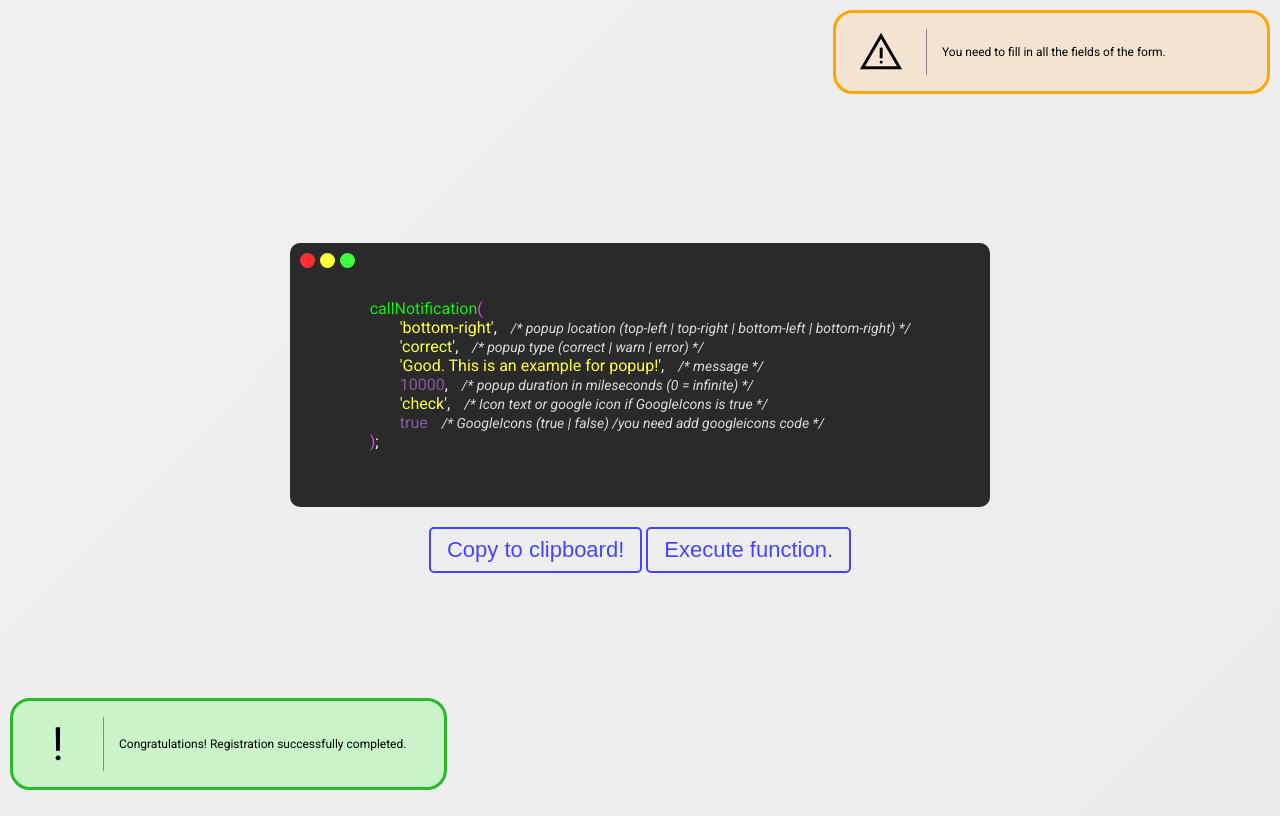
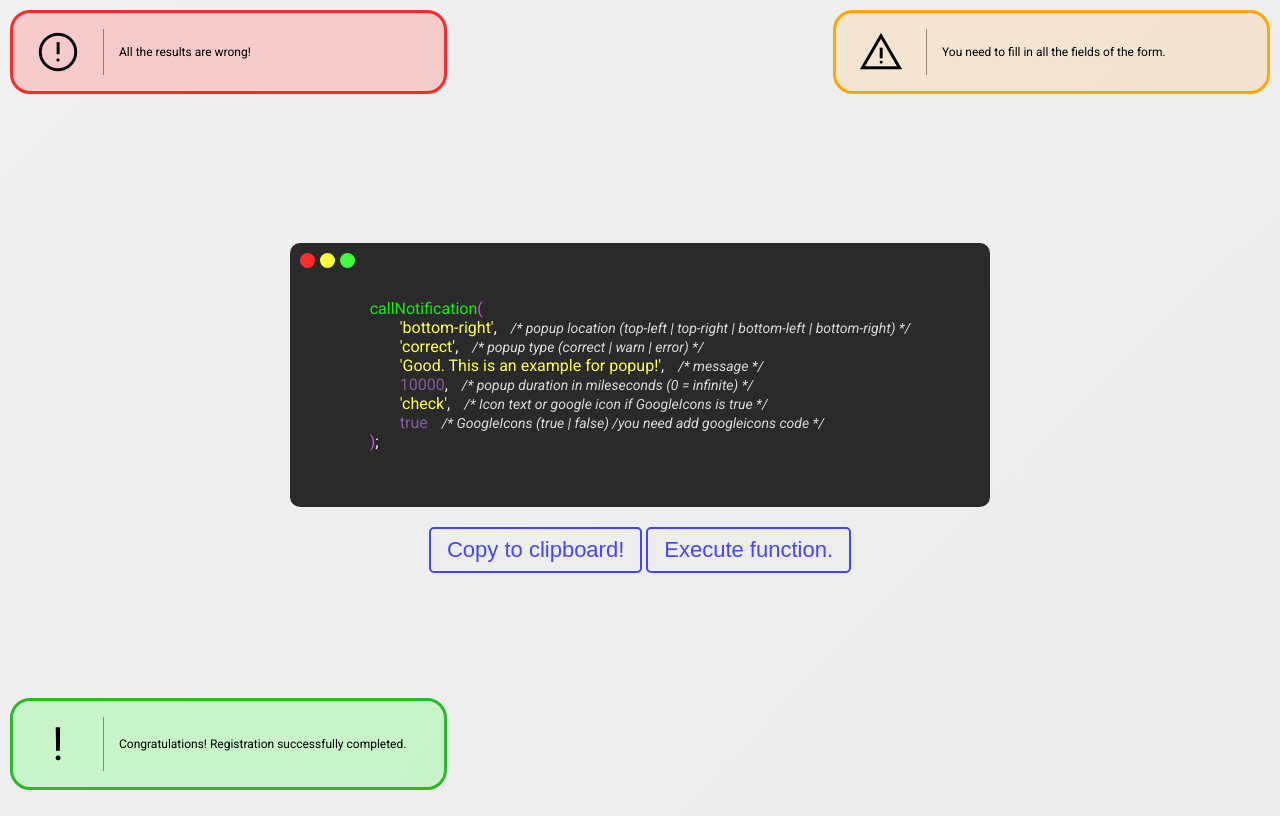
Before and after one commit to Dnowdd/YouNotify, a plain HTML site: page index.html in a window 1280 px wide. Drawn offline with nearby package versions, Linux system fonts and the light colour scheme.

Commit message:
Adding resources

```diff
--- a/index.html
+++ b/index.html
@@ -36,14 +36,14 @@
 
 <script>
     window.onload = () => {
-    /* callNotification(
+    callNotification(
         'top-left',
         'error',
         'All the results are wrong!',
         0,
         'error',
         true
-    ); */
+    );
     callNotification(
         'top-right',
         'warn',
```
Also changed, not shown: resources/mockup-notebook.png (added), resources/mockups.png (added), 1 other file.
